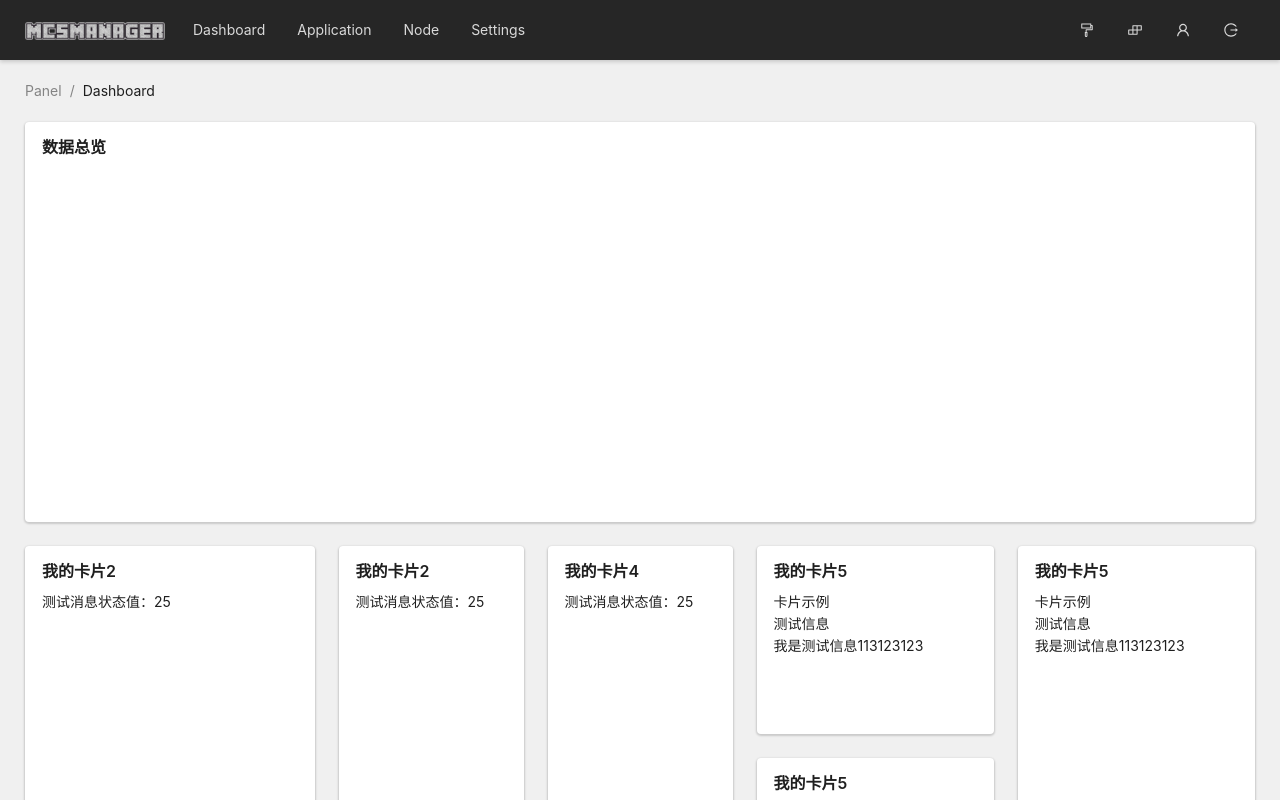
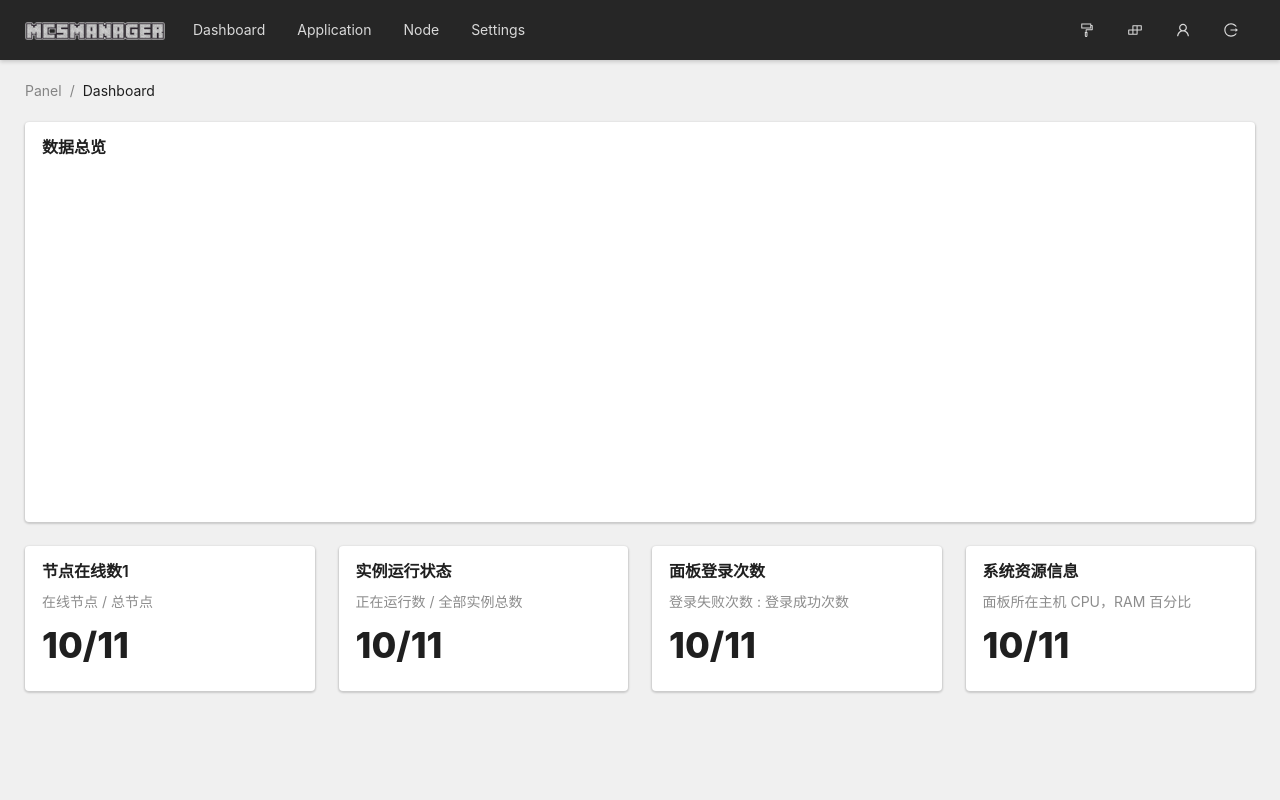
Before and after one commit to jgc9527/MCSM10-DEV-DOCS, a Vue app: page / in a window 1280 px wide. Built offline with nearby package versions, Linux system fonts and the light colour scheme.

Commit message:
Feat: 系统资源开发

```diff
--- a/src/config/index.ts
+++ b/src/config/index.ts
@@ -7,6 +7,7 @@ import { getRandomId } from "@/tools/randId";
 import type { LayoutCard } from "@/types";
 import { LayoutCardHeight } from "./originLayoutConfig";
 import DataOverview from "@/widgets/PanelOverview.vue";
+import StatusBlock from "@/widgets/StatusBlock.vue";
 
 // Register specified Vue components for each card.
 export const LAYOUT_CARD_TYPES: { [key: string]: any } = {
@@ -16,6 +17,7 @@ export const LAYOUT_CARD_TYPES: { [key: string]: any } = {
   ExampleCard4,
   EmptyCard,
   DataOverview,
+  StatusBlock,
 };
 
 // For create new card
--- a/src/config/originLayoutConfig.ts
+++ b/src/config/originLayoutConfig.ts
@@ -24,58 +24,52 @@ export const ORIGIN_LAYOUT_CONFIG = [
         height: LayoutCardHeight.MEDIUM,
       },
       {
-        id: "e69ac6a6-3814-49ac-9940-9d1212a24b5f",
-        type: "ExampleCard2",
-        title: "我的卡片2",
+        id: "45bad85d-df90-4588-b860-6833155c00312",
+        type: "StatusBlock",
+        title: t("节点在线数1"),
+        meta: {
+          title: "在线节点 / 总节点",
+          type: "node",
+        },
         width: 3,
-        description:
-          "Element 为了避免视觉传达差异，使用一套特定的调色板来规定颜色，为你所搭建的产品提供一致的外观视觉感受。",
-        height: LayoutCardHeight.MEDIUM,
+        description: t("用于显示面板的所有基本数据"),
+        height: LayoutCardHeight.MINI,
       },
       {
-        id: "dbbcc744-8d3b-4721-8518-32f222bfcb37",
-        type: "ExampleCard2",
-        title: "我的卡片2",
-        width: 2,
-        description:
-          "Element 为了避免视觉传达差异，使用一套特定的调色板来规定颜色，为你所搭建的产品提供一致的外观视觉感受。",
-        height: LayoutCardHeight.MEDIUM,
+        id: "45bad85d-df90-4588-b860-6833155c0031214",
+        type: "StatusBlock",
+        title: t("实例运行状态"),
+        meta: {
+          title: "正在运行数 / 全部实例总数",
+          type: "instance",
+        },
+        width: 3,
+        description: t("用于显示面板的所有基本数据"),
+        height: LayoutCardHeight.MINI,
       },
       {
-        id: "589a1f60-be08-476f-aa11-94a8fd0ae3d0",
-        type: "ExampleCard2",
-        title: "我的卡片4",
-        width: 2,
-        description:
-          "中性色用于文本、背景和边框颜色。通过运用不同的中性色，来表现层次结构。",
-        height: LayoutCardHeight.MEDIUM,
+        id: "45bad85d-df90-4588-b860-6833155c003122",
+        type: "StatusBlock",
+        title: t("面板登录次数"),
+        meta: {
+          title: "登录失败次数 : 登录成功次数",
+          type: "users",
+        },
+        width: 3,
+        description: t("用于显示面板的所有基本数据"),
+        height: LayoutCardHeight.MINI,
       },
       {
-        id: "5ac43abd-a38c-46d3-bb08-0d91064aee29",
-        type: "ExampleCard3",
-        title: "我的卡片5",
-        width: 5,
-        description:
-          "我们对字体进行统一规范，力求在各个操作系统下都有最佳展示效果。",
-        height: LayoutCardHeight.MEDIUM,
-      },
-      {
-        id: "e67e26e9-5e76-4d65-a666-fde377b2a977",
-        type: "ExampleCard",
-        title: "我的卡片2",
-        width: 12,
-        description:
-          "Element 为了避免视觉传达差异，使用一套特定的调色板来规定颜色，为你所搭建的产品提供一致的外观视觉感受。",
-        height: LayoutCardHeight.MEDIUM,
-      },
-      {
-        id: "589a1f60-be02138-476f-aa11-94a8fd0ae3d0",
-        type: "ExampleCard2",
-        title: "我的卡片4",
-        width: 2,
-        description:
-          "中性色用于文本、背景和边框颜色。通过运用不同的中性色，来表现层次结构。",
-        height: LayoutCardHeight.MEDIUM,
+        id: "45bad85d-df90-4588-b860-6833155c003123",
+        type: "StatusBlock",
+        title: t("系统资源信息"),
+        meta: {
+          title: "面板所在主机 CPU，RAM 百分比",
+          type: "system",
+        },
+        width: 3,
+        description: t("用于显示面板的所有基本数据"),
+        height: LayoutCardHeight.MINI,
       },
     ],
   },
--- /dev/null
+++ b/src/widgets/StatusBlock.vue
@@ -0,0 +1,35 @@
+<script setup lang="ts">
+import { t } from "@/lang/i18n";
+import type { LayoutCard } from "@/types";
+
+const props = defineProps<{
+  card: LayoutCard;
+}>();
+
+const { title } = props.card.meta ?? {};
+
+const value = "10/11";
+</script>
+
+<template>
+  <CardPanel class="StatusBlock" style="height: 100%">
+    <template #title>{{ card.title }}</template>
+    <template #body>
+      <a-typography-text class="color-info">
+        {{ title }}
+      </a-typography-text>
+
+      <div class="value">{{ value }}</div>
+    </template>
+  </CardPanel>
+</template>
+
+<style lang="scss" scoped>
+.StatusBlock {
+  .value {
+    font-weight: 800;
+    font-size: 36px;
+    margin-top: 4px;
+  }
+}
+</style>
```
Also changed, not shown: components.d.ts (+0 -9 lines).
